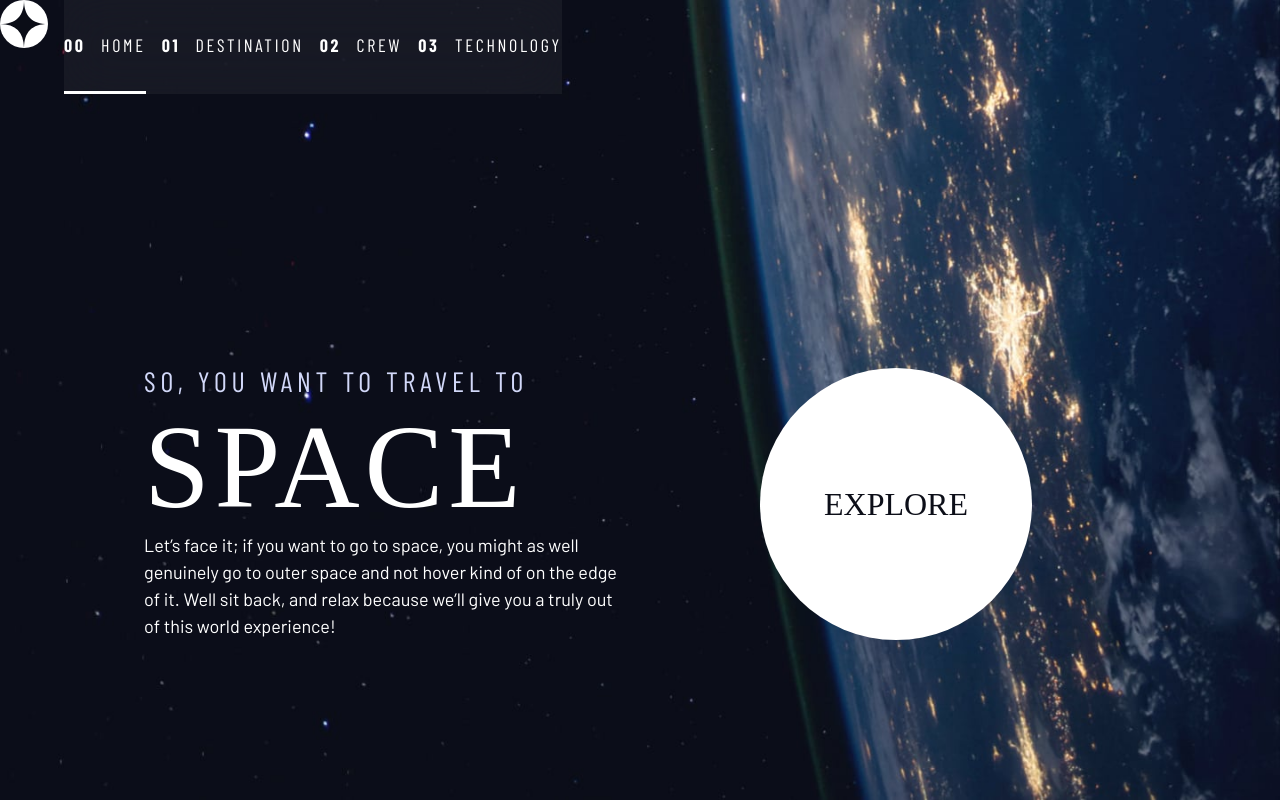
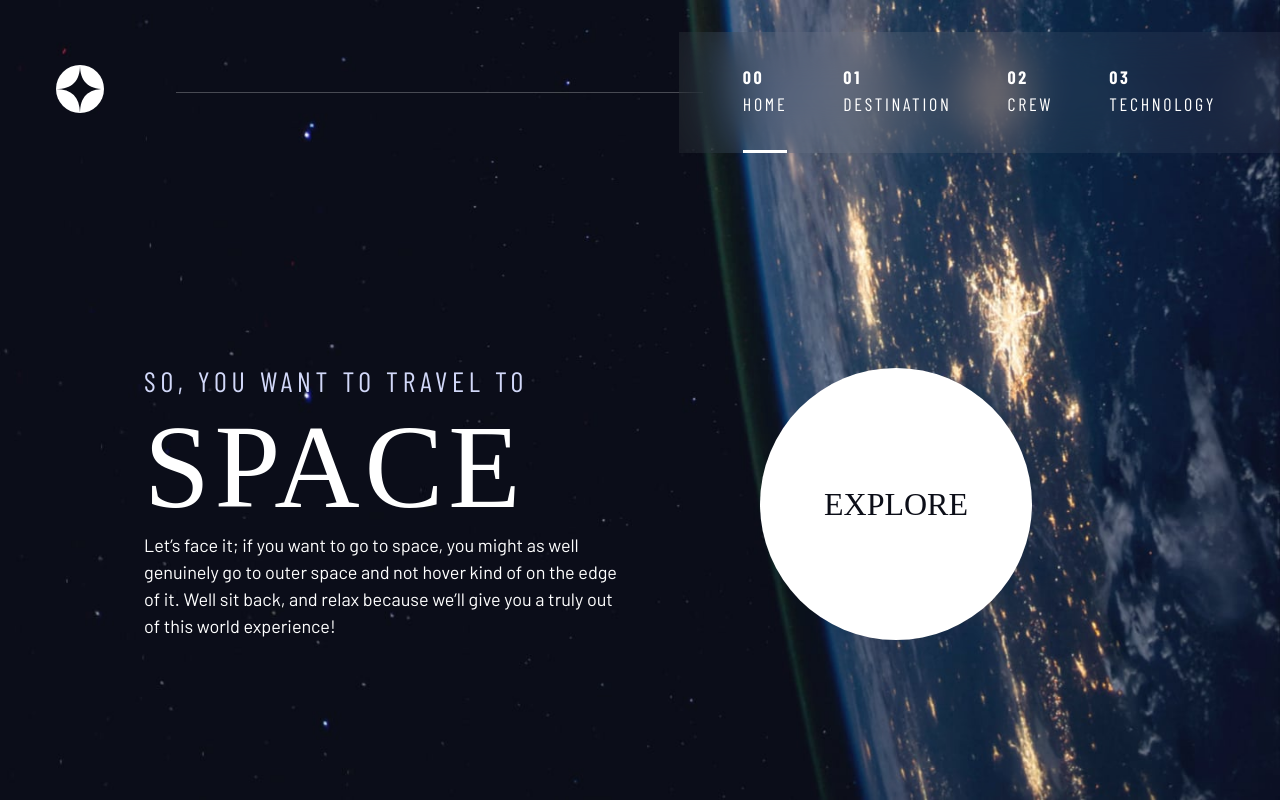
Before and after one commit to gaganssingh/space-travel-htmlcss-project, a plain HTML site: page index.html in a window 1280 px wide. Drawn offline with nearby package versions, Linux system fonts and the light colour scheme; a web font is replaced by a local one.

Commit message:
Styled large screen navigation bar

```diff
--- a/css/main.css
+++ b/css/main.css
@@ -318,7 +318,18 @@ select {
   transform: scale(1.5);
 }
 
+/* Primary header */
+.logo {
+  margin: 1.5rem clamp(1.5rem, 5vw, 3.5rem);
+}
+
+.primary-header {
+  justify-content: space-between;
+  align-items: center;
+}
+
 .primary-navigation {
+  --gap: clamp(1.5rem, 5vw, 3.5rem);
   --underline-gap: 2rem;
   list-style: none;
   padding: 0;
@@ -336,6 +347,15 @@ select {
   }
 }
 
+.primary-navigation a {
+  text-decoration: none;
+}
+
+.primary-navigation a > span {
+  font-weight: 700;
+  margin-right: 0.5em;
+}
+
 .mobile-nav-toggle {
   display: none;
 }
@@ -351,7 +371,7 @@ select {
     margin: 0;
     flex-direction: column;
     transform: translateX(100%);
-    transition: all 0.3s ease-in-out;
+    transition: transform 500ms ease-in-out;
   }
 
   .primary-navigation[data-visible="visible"] {
@@ -363,33 +383,58 @@ select {
   }
 
   .mobile-nav-toggle {
-    cursor: pointer;
     display: block;
     position: absolute;
+    z-index: 2000;
+    right: 1rem;
     top: 2rem;
-    right: 2rem;
-    z-index: 2000;
     background: transparent;
-    border: none;
     background-image: url("../assets/shared/icon-hamburger.svg");
     background-repeat: no-repeat;
     background-position: center;
     width: 1.5rem;
     aspect-ratio: 1;
+    border: 0;
   }
 
   .mobile-nav-toggle:focus-visible {
     outline: 5px solid white;
+    outline-offset: 5px;
   }
 }
 
-.primary-navigation a {
-  text-decoration: none;
+@media (min-width: 35rem) {
+  .primary-navigation {
+    padding-inline: clamp(3rem, 5vw, 7rem);
+  }
 }
 
-.primary-navigation a > span {
-  font-weight: 700;
-  margin-right: 0.5em;
+@media (min-width: 35em) and (max-width: 44.999em) {
+  .primary-header a > span {
+    display: none;
+  }
+}
+
+@media (min-width: 45rem) {
+  /* gray line between logo and nav links */
+  .primary-header::before {
+    content: "";
+    display: block;
+    position: relative;
+    height: 1px;
+    width: 100%;
+    margin-right: -2.5rem;
+    background: hsl(var(--clr-white) / 0.25);
+    order: 1;
+  }
+
+  nav {
+    order: 2;
+  }
+
+  .primary-navigation {
+    margin-block: 2rem;
+  }
 }
 
 .underline-indicators > * {
```
